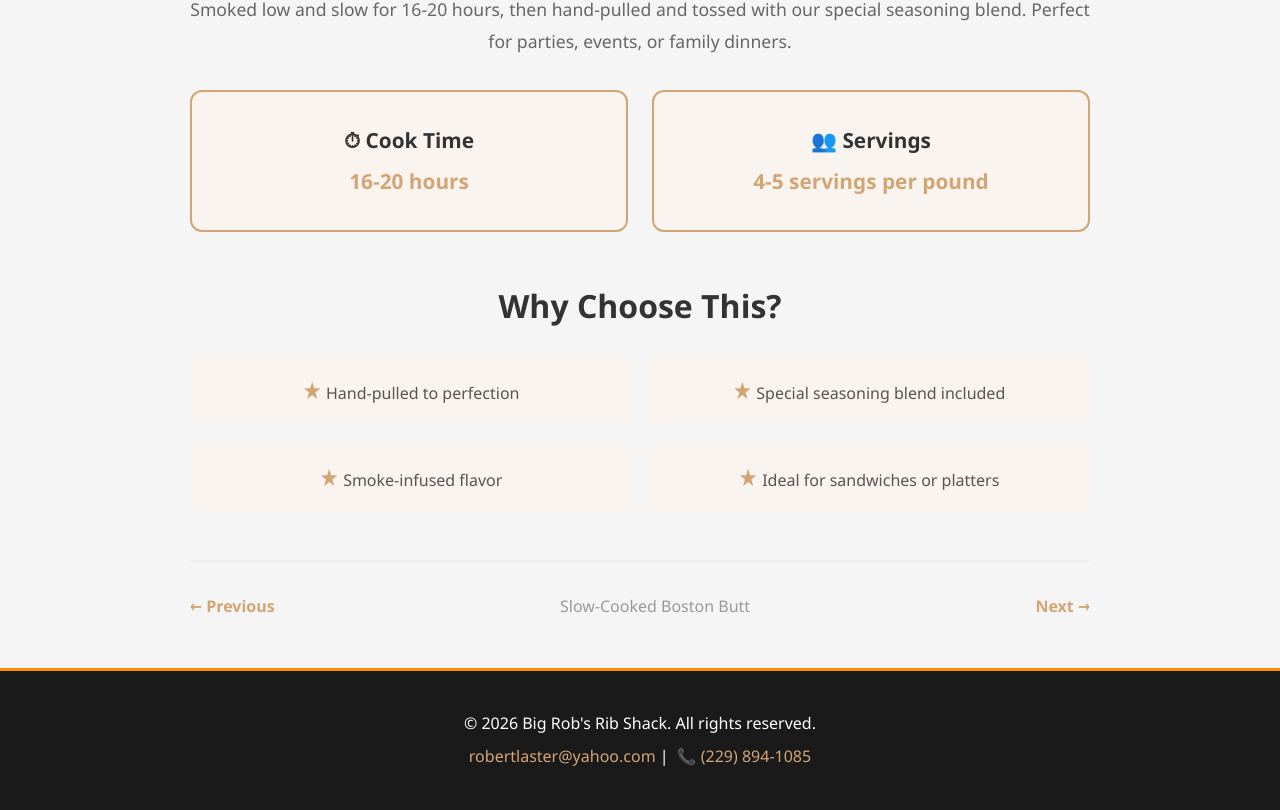
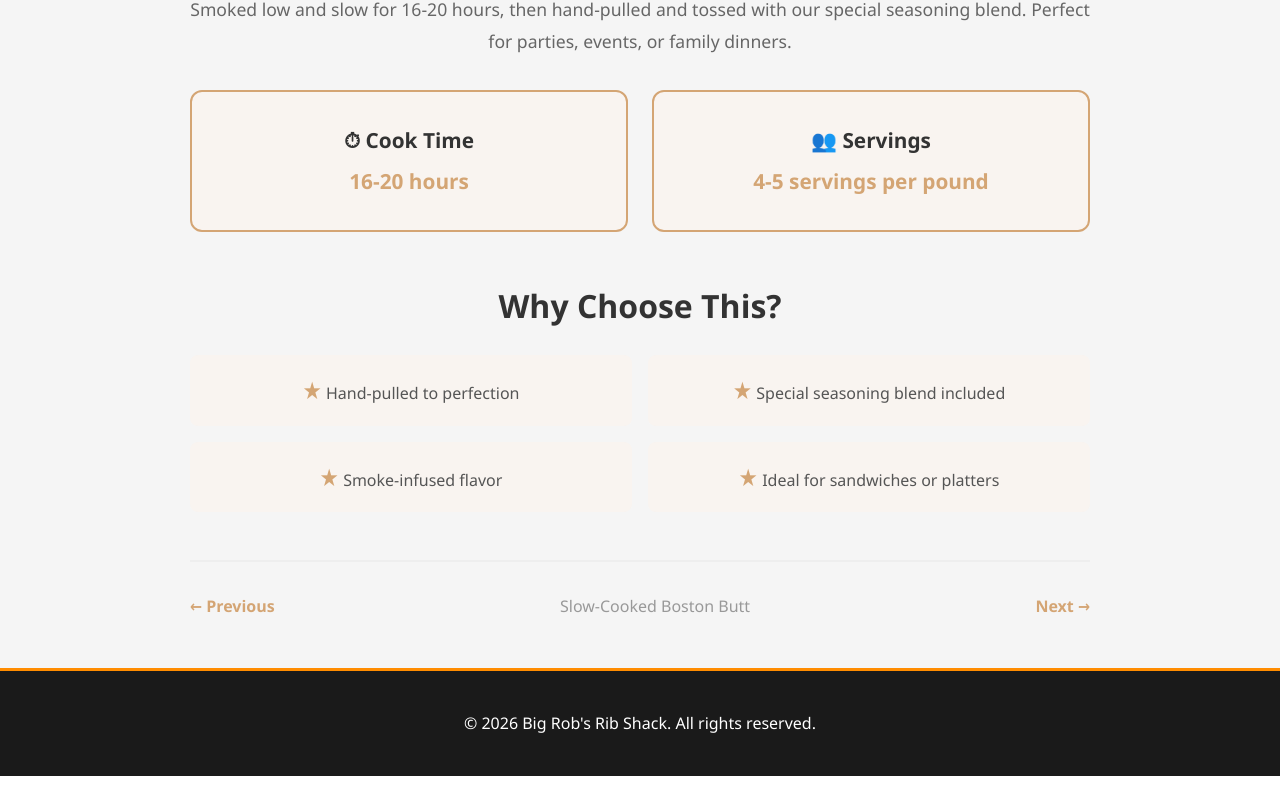
Before and after one commit to Diamond-Queen/BBQ---SECRET, a React (Vite) app: page /pricing/boston-butt in a window 1280 px wide. Shown: the part 1103-1913 px from the top of the page. After the commit the page ends 1879 px from the top, so only its background shows below. Built offline with nearby package versions, Linux system fonts and the light colour scheme.

Commit message:
Took contact info out of footer

```diff
--- a/pages/OrderPage.jsx
+++ b/pages/OrderPage.jsx
@@ -292,10 +292,6 @@ export default function OrderPage() {
       <footer className="footer">
         <div className="container">
           <p>&copy; 2026 Big Rob's Rib Shack. All rights reserved.</p>
-          <p>
-            <a href="mailto:robertlaster@yahoo.com" style={{ color: '#d4a574', textDecoration: 'none' }}>robertlaster@yahoo.com</a> |
-            <a href="tel:+12298941085" style={{ color: '#d4a574', textDecoration: 'none', marginLeft: '0.5rem' }}>📞 (229) 894-1085</a>
-          </p>
         </div>
       </footer>
     </div>
--- a/pages/PricingDetails.jsx
+++ b/pages/PricingDetails.jsx
@@ -67,7 +67,7 @@ const itemDetails = {
   }
 };
 
-const itemOrder = ['fried-turkey', 'ribs', 'boston-butt', 'brunswick-stew'];
+const itemOrder = ['ribs', 'boston-butt', 'brunswick-stew', 'fried-turkey'];
 
 export default function PricingDetails() {
   const { itemId } = useParams();
@@ -226,10 +226,6 @@ export default function PricingDetails() {
       <footer className="footer">
         <div className="container">
           <p>&copy; 2026 Big Rob's Rib Shack. All rights reserved.</p>
-          <p>
-            <a href="mailto:robertlaster@yahoo.com" style={{ color: '#d4a574', textDecoration: 'none' }}>robertlaster@yahoo.com</a> |
-            <a href="tel:+12298941085" style={{ color: '#d4a574', textDecoration: 'none', marginLeft: '0.5rem' }}>📞 (229) 894-1085</a>
-          </p>
         </div>
       </footer>
     </div>
--- a/pages/boston-butt.jsx
+++ b/pages/boston-butt.jsx
@@ -103,10 +103,6 @@ export default function BostonButt() {
       <footer className="footer">
         <div className="container">
           <p>&copy; 2026 Big Rob's Rib Shack. All rights reserved.</p>
-          <p id="contact">
-            <a href="mailto:robertlaster@yahoo.com" style={{ color: '#d4a574', textDecoration: 'none' }}>robertlaster@yahoo.com</a> |
-            <a href="tel:+12298941085" style={{ color: '#d4a574', textDecoration: 'none', marginLeft: '0.5rem' }}>📞 (229) 894-1085</a>
-          </p>
         </div>
       </footer>
     </div>
--- a/pages/brunswick-stew.jsx
+++ b/pages/brunswick-stew.jsx
@@ -103,10 +103,6 @@ export default function BrunswickStew() {
       <footer className="footer">
         <div className="container">
           <p>&copy; 2026 Big Rob's Rib Shack. All rights reserved.</p>
-          <p id="contact">
-            <a href="mailto:robertlaster@yahoo.com" style={{ color: '#6b8e23', textDecoration: 'none' }}>robertlaster@yahoo.com</a> |
-            <a href="tel:+12298941085" style={{ color: '#6b8e23', textDecoration: 'none', marginLeft: '0.5rem' }}>📞 (229) 894-1085</a>
-          </p>
         </div>
       </footer>
     </div>
--- a/pages/friedturkey.jsx
+++ b/pages/friedturkey.jsx
@@ -104,10 +104,6 @@ export default function FriedTurkey() {
       <footer className="footer">
         <div className="container">
           <p>&copy; 2026 Big Rob's Rib Shack. All rights reserved.</p>
-          <p id="contact">
-            <a href="mailto:robertlaster@yahoo.com" style={{ color: '#d4a574', textDecoration: 'none' }}>robertlaster@yahoo.com</a> |
-            <a href="tel:+12298941085" style={{ color: '#d4a574', textDecoration: 'none', marginLeft: '0.5rem' }}>📞 (229) 894-1085</a>
-          </p>
         </div>
       </footer>
     </div>
--- a/pages/index.jsx
+++ b/pages/index.jsx
@@ -177,10 +177,6 @@ function LandingPage() {
       <footer className="footer">
         <div className="container">
           <p>&copy; 2026 Big Rob's Rib Shack. All rights reserved.</p>
-          <p>
-            <a href="mailto:robertlaster@yahoo.com" style={{ color: '#d4a574', textDecoration: 'none' }}>robertlaster@yahoo.com</a> |
-            <a href="tel:+12298941085" style={{ color: '#d4a574', textDecoration: 'none', marginLeft: '0.5rem' }}>📞 (229) 894-1085</a>
-          </p>
         </div>
       </footer>
     </div>
--- a/pages/ribs.jsx
+++ b/pages/ribs.jsx
@@ -103,10 +103,6 @@ export default function Ribs() {
       <footer className="footer">
         <div className="container">
           <p>&copy; 2026 Big Rob's Rib Shack. All rights reserved.</p>
-          <p id="contact">
-            <a href="mailto:robertlaster@yahoo.com" style={{ color: '#d4a574', textDecoration: 'none' }}>robertlaster@yahoo.com</a> |
-            <a href="tel:+12298941085" style={{ color: '#d4a574', textDecoration: 'none', marginLeft: '0.5rem' }}>📞 (229) 894-1085</a>
-          </p>
         </div>
       </footer>
     </div>
```
